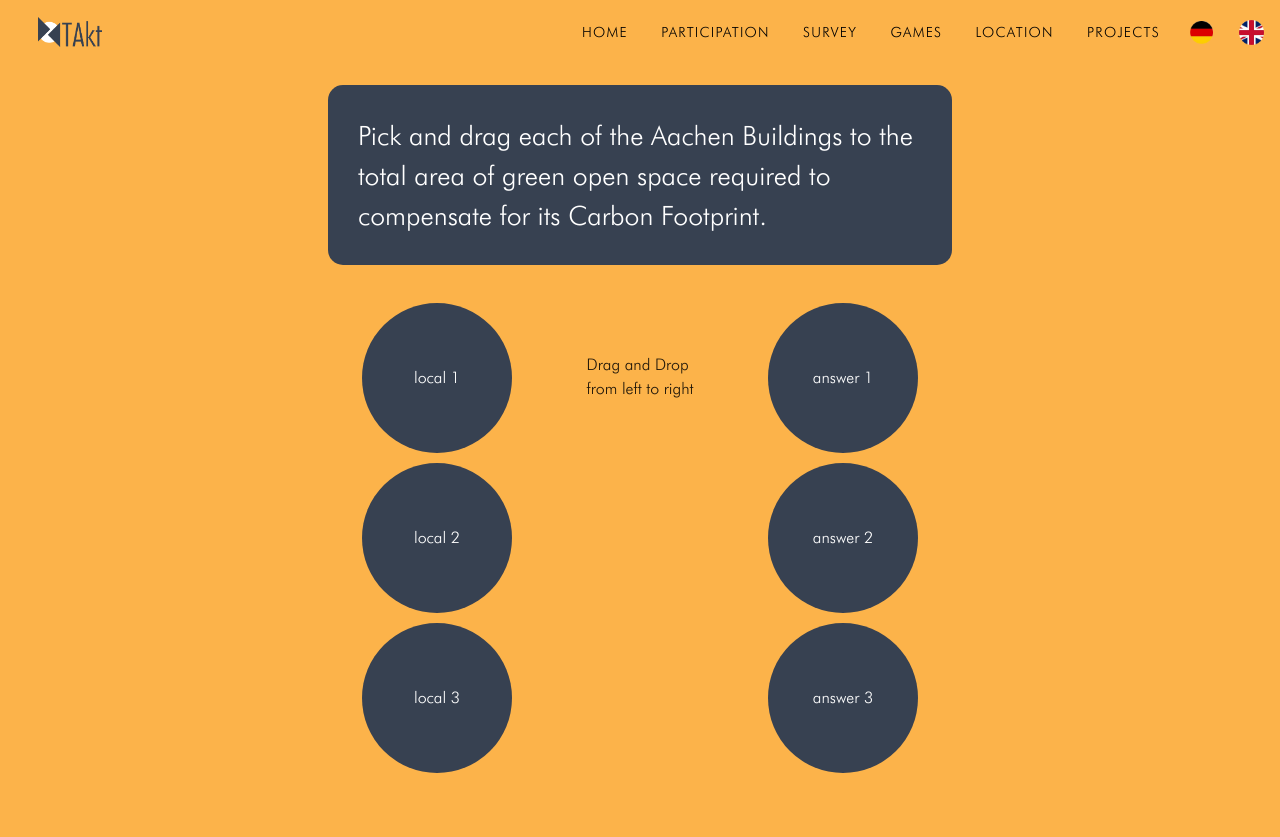
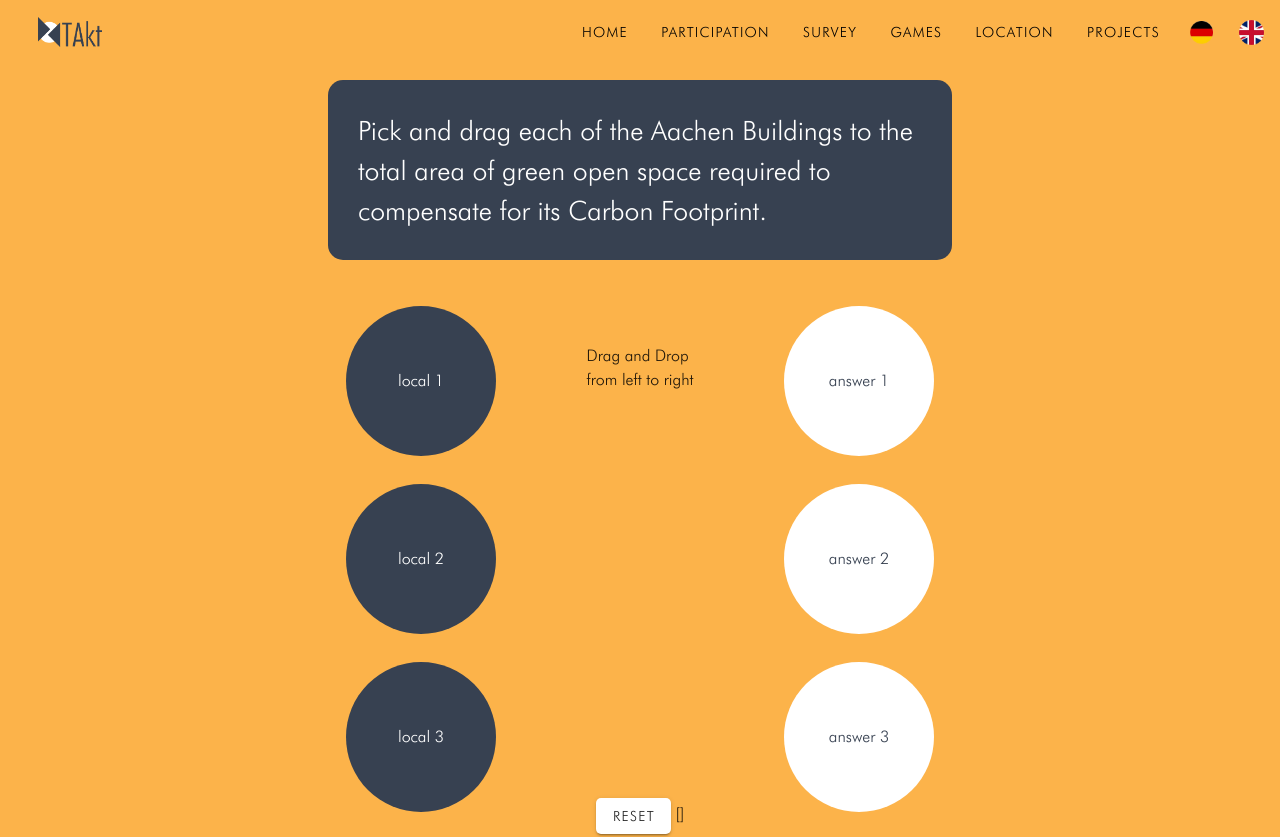
Before and after one commit to burtonrosenberger/takt-frontend, a Nuxt app: page /p in a window 1280 px wide. Shown: the top 837 px of the page. Built offline with nearby package versions, Linux system fonts and the light colour scheme; no server answers.

Commit message:
remove vue draggable, almost finish game

```diff
--- a/components/Game.vue
+++ b/components/Game.vue
@@ -4,29 +4,39 @@
       <p class="game-description">{{game.description}}</p>
     </v-col>
     <v-col cols="5"  class="d-flex align-start justify-end">
-      <draggable :list="getQuestions(game.columns)"  item-key="value" group="game "         @change="log" >
-        <template #item="{element: item}">
-          <div class="item">
+      <v-list style="background-color:transparent">
+        <v-list-item v-for=" item in getQuestions(game.columns)">
+          <div class="item" v-show="!success[item.id]" draggable="true" @dragstart="dragStart" :id="item.id">
             <div class="title">{{item.value}}</div>
           </div>
-        </template>
-      </draggable>
+        </v-list-item>
+      </v-list>
+
     </v-col>
-    <v-col cols="2" class="d-flex align-start w-75  mt-15 justify-center">
+    <v-col cols="2" class="d-flex flex-column align-start w-75  mt-15 align-center justify-center">
       <p>Drag and Drop <br> from left to right</p>
+      <v-spacer></v-spacer>
+      <p>
+        <v-btn class="btn">Reset</v-btn>
+        {{ success }}
+        <v-btn class="btn primary" v-if="success.length === 3">Next</v-btn>
+      </p>
+
     </v-col>
     <v-col cols="5" class="d-flex align-start justify-start">
-    <draggable  :list="getAnswers(game.columns)"  item-key="value"  group="game"        @change="log">
-        <template #item="{element: item}" >
-          <div class="item">
-            <div class="title">{{item.value}}</div>
+      <v-list style="background-color:transparent">
+        <v-list-item v-for=" item in getAnswers(game.columns)"  >
+          <div :id="item.id" @drop="handleDrop" @dragleave="handleDragOut" @dragover="handleDragOver" class="item1" :class="[hover[item.id] ?  `grey` : ``, success[item.id] ? `green` : ``]"  >
+            <div class="title" :id="item.id">{{item.value}}</div>
           </div>
-        </template>
-      </draggable>
+        </v-list-item>
+      </v-list>
     </v-col>
   </v-row>
 </template>
 <style scoped>
+.grey { border:3px solid #374151;}
+.green { border:3px solid green;}
 .game-description {
   width:50%;
   margin:auto;
@@ -48,18 +58,39 @@
   border-radius:1000%;
   color:white;
 }
+.item1 {
+  background-color:white;
+  padding:30px;
+  width:150px;
+  height:150px;
+  margin:10px;
+  display:flex;
+  align-items: center;
+  justify-content: center;
+  border-radius:1000%;
+  color:#374151;
+}
+.btn {
+  border-radius:5px;
 
+}
+.btn-primary {
+  background-color:#374151;
+
+  color:white;
+}
 </style>
 <script setup>
 const game = ref({
   description: "Pick and drag each of the Aachen Buildings to the total area of green open space required to compensate for its Carbon Footprint.",
   columns: [
-    { id:"1", question: "local 1", answer: "answer 1"},
-    { id:"2", question: "local 2", answer: "answer 2"},
-    { id:"3", question: "local 3", answer: "answer 3"}
+    { id:"1dsa123", question: "local 1", answer: "answer 1"},
+    { id:"12fa12b", question: "local 2", answer: "answer 2"},
+    { id:"353vj0c", question: "local 3", answer: "answer 3"}
   ]
 })
-
+const hover = ref([])
+const success = ref([])
 const getQuestions = (columns) => {
   return columns.map(e => ({ id: e.id, value: e.question}))
 }
@@ -68,7 +99,31 @@ const getAnswers = (columns) => {
   return columns.map(e => ({id: e.id, value: e.answer}))
 }
 
-const log = (evt) =>  {
-  window.console.log(evt);
+const handleDrop = (e) => {
+  e.preventDefault();
+
+  const draggedItemId = e.dataTransfer.getData("draggedItem");
+  const dropZoneId = e.target.id;
+  hover.value[dropZoneId] = false
+
+  if (draggedItemId == dropZoneId) success.value[dropZoneId] = true
+
+  console.log({dropZoneId})
+}
+const dragStart = (e) => {
+  e.dataTransfer.setData("draggedItem", e.target.id);
+}
+
+const handleDragOver = (e) => {
+  e.preventDefault();
+  // console.log(event.target.id)
+  hover.value[e.target.id] = true
+}
+
+const handleDragOut = (e) => {
+  event.preventDefault()
+  // console.log(e.target.id)
+
+  hover.value[e.target.id] = false
 }
 </script>
--- a/plugins/vuedraggable.ts
+++ /dev/null
@@ -1,6 +0,0 @@
-import Draggable from 'vuedraggable';
-
-export default defineNuxtPlugin((nuxtApp) => {
-
-    nuxtApp.vueApp.component('draggable', Draggable);
-})
```
